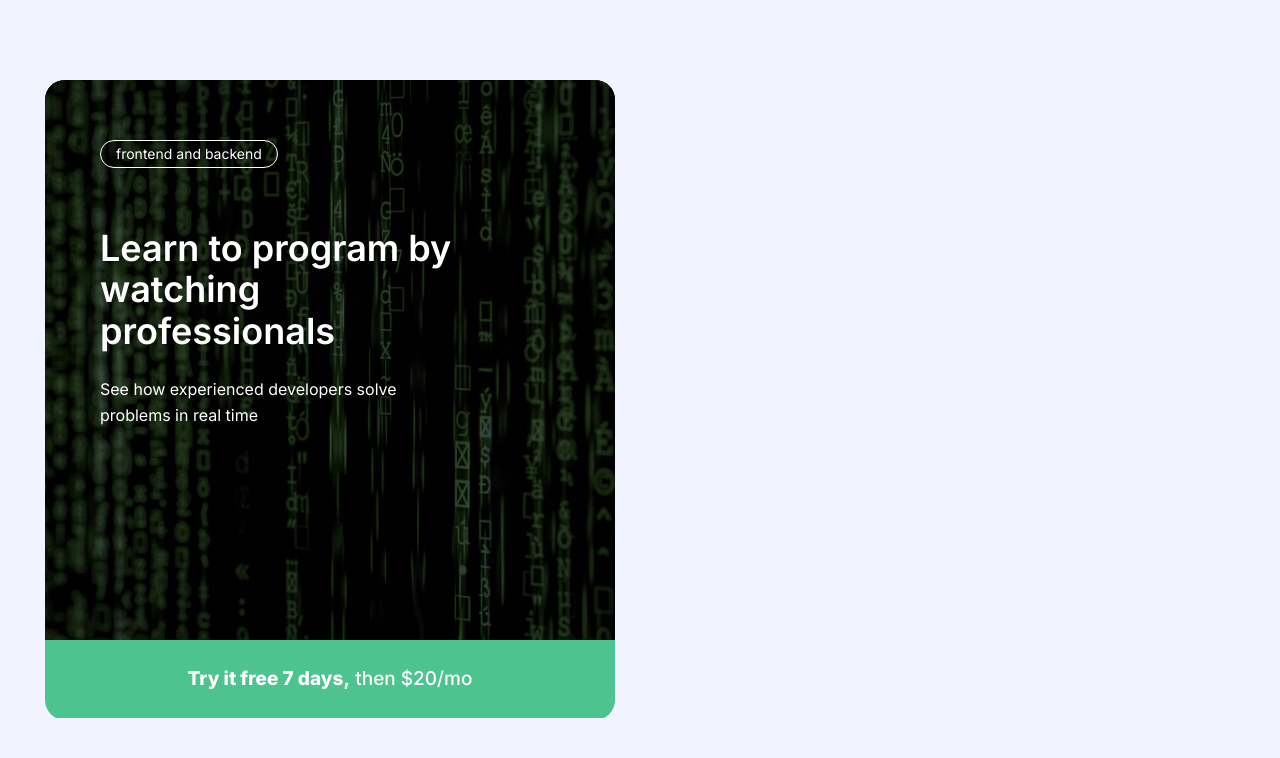
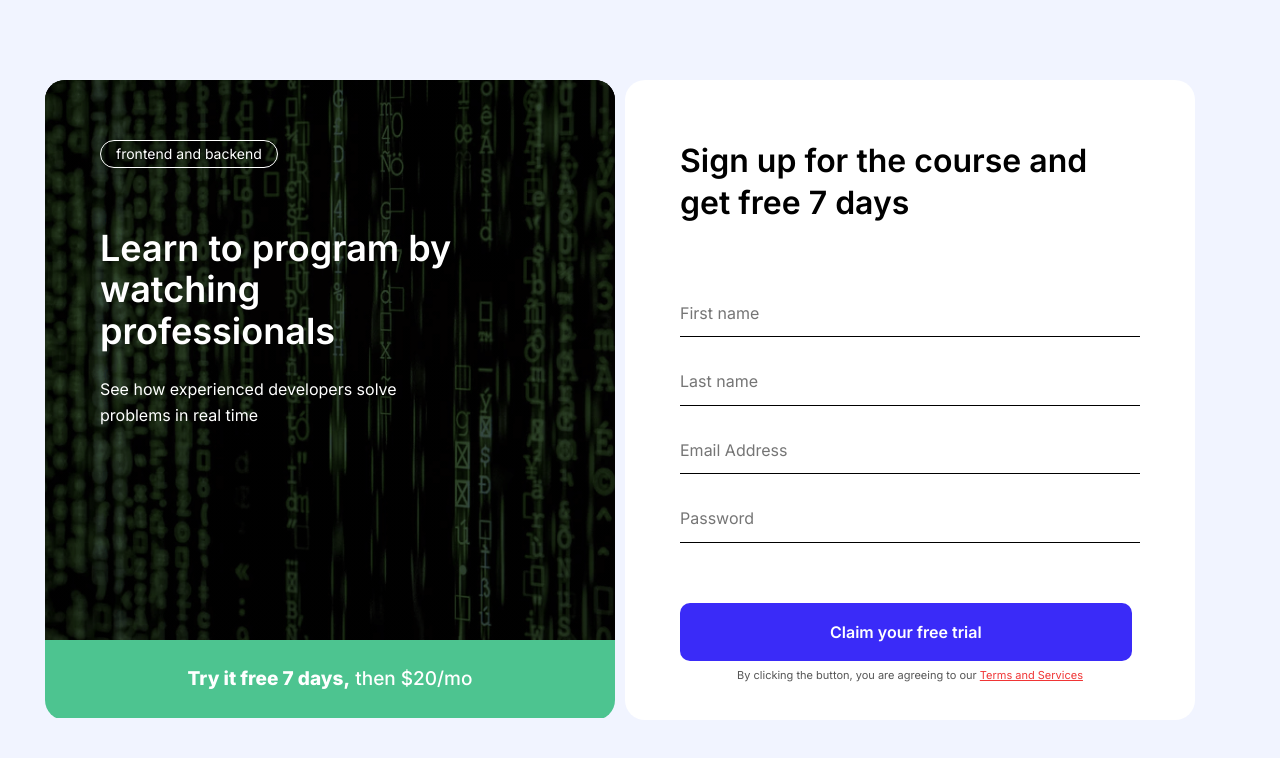
Before and after one commit to akbarovshoxruz/intro-form, a plain HTML site: page index.html in a window 1280 px wide. Drawn offline with Linux system fonts and the light colour scheme.

Commit message:
Add signup section

```diff
--- a/css/style.css
+++ b/css/style.css
@@ -84,3 +84,58 @@ body{
   font-size: 19px;
   font-weight: 500;
 }
+
+/* Signup-form */
+
+.signup-form {
+  width: 570px;
+  height: 640px;
+  border-radius: 20px;
+  overflow: hidden;
+  padding: 60px 55px;
+  background-color: #fff;
+}
+.signup-form-heading {
+  font-size: 32px;
+  font-weight: 600;
+  line-height: 42px;
+  color: #000;
+  margin-bottom: 80px;
+}
+.signup-form-fields {
+  display: flex;
+  flex-direction: column;
+}
+.signup-form-field {
+  border: none;
+  outline: none;
+  border-bottom: 1px solid #000;
+  color: #555;
+  font-size: 16px;
+  background-color: transparent;
+  padding-bottom: 14px;
+  margin-bottom: 60px;
+}
+.signup-form-field:not(:last-child){
+  margin-bottom: 35px;
+}
+.signup-submit-btn {
+  padding: 20px 150px;
+  font-size: 16px;
+  font-weight: 600;
+  border-radius: 10px;
+  border: none;
+  outline: none;
+  cursor: pointer;
+  background-color: var(--blue);
+  color: #fff;
+  margin-bottom: 8px;
+}
+.signup-form-notice {
+  font-size: 11px;
+  text-align: center;
+  color: #555;
+}
+.signup-form-notice-link {
+  color: var(--red);
+}
--- a/index.html
+++ b/index.html
@@ -19,6 +19,17 @@
                     </div>
                     <div class="hero-bottom"><strong class="hero-bottom-strong">Try it free 7 days,</strong> then $20/mo</div>
                 </div>
+                <form class="signup-form">
+                    <h2 class="signup-form-heading">Sign up for the course and get free 7 days</h2>
+                    <div class="signup-form-fields">
+                        <input class="signup-form-field" type="text" name="name" placeholder="First name" aria-label="Name" required>
+                        <input class="signup-form-field" type="text" name="name" placeholder="Last name" aria-label="Last name" required>
+                        <input class="signup-form-field" type="email" name="Email" placeholder="Email Address" aria-label="Email" required>
+                        <input class="signup-form-field" type="password" name="password" placeholder="Password" aria-label="Password" required>
+                    </div>
+                    <button class="signup-submit-btn" type="submit">Claim your free trial</button>
+                    <div class="signup-form-notice">By clicking the button, you are agreeing to our <a class="signup-form-notice-link" href="#">Terms and Services</a></div>
+                </form>
             </div>
         </div>
     </div>
```
